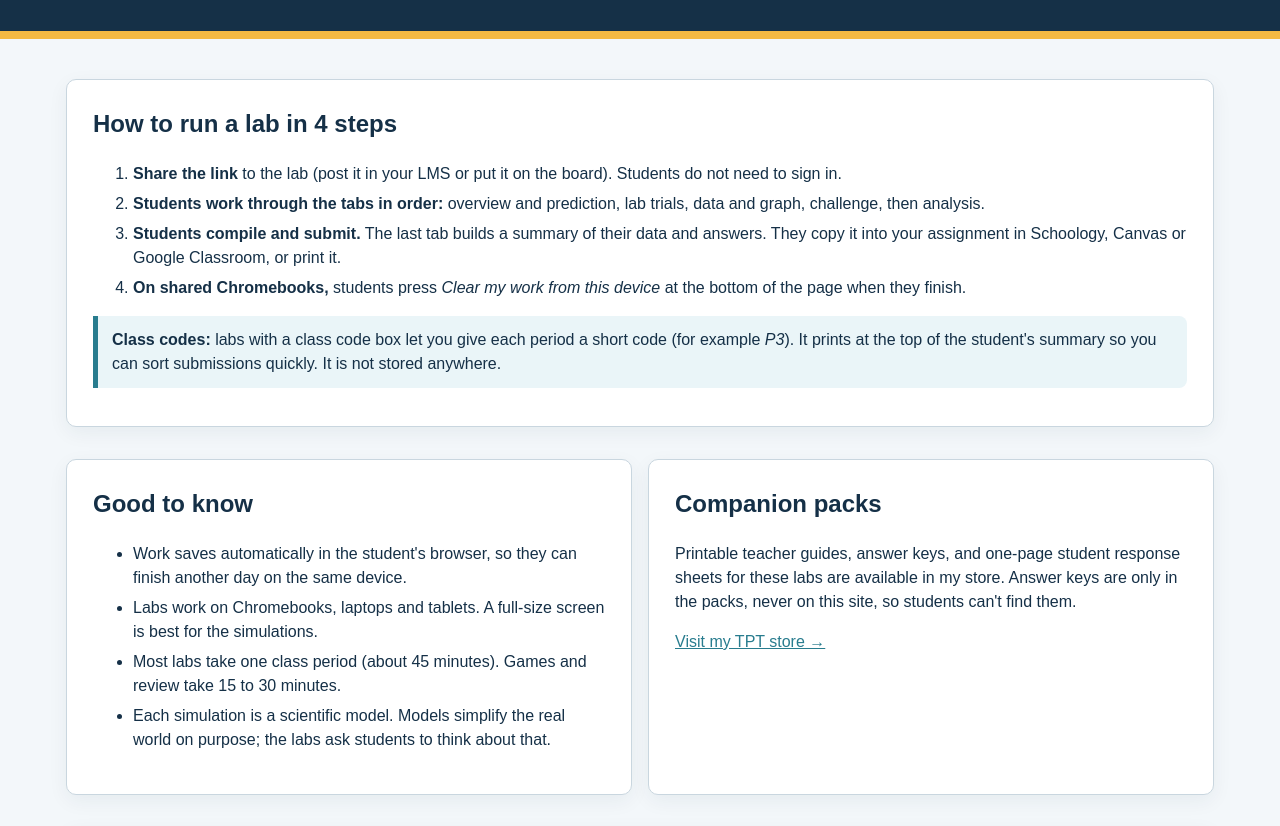
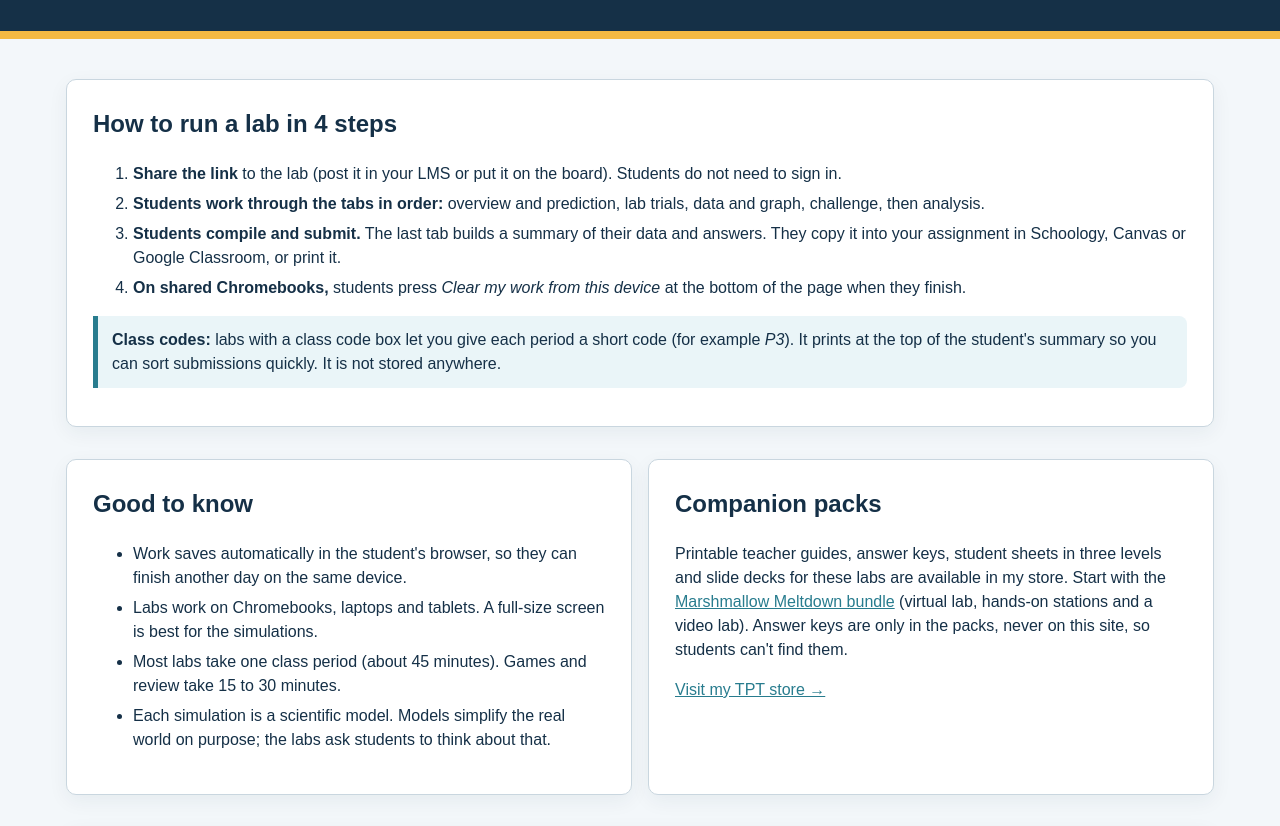
Before and after one commit to theunexpectedscienceteacher-blip/labs, a plain HTML site: page teachers/index.html in a window 1280 px wide. Shown: the part 230-1056 px from the top of the page. Drawn offline with Linux system fonts and the light colour scheme.

Commit message:
Point For Teachers page to Marshmallow bundle

```diff
--- a/teachers/index.html
+++ b/teachers/index.html
@@ -50,7 +50,7 @@
     </div>
     <div class="card">
       <h2>Companion packs</h2>
-      <p>Printable teacher guides, answer keys, and one-page student response sheets for these labs are available in my store. Answer keys are only in the packs, never on this site, so students can't find them.</p>
+      <p>Printable teacher guides, answer keys, student sheets in three levels and slide decks for these labs are available in my store. Start with the <a href="https://www.teacherspayteachers.com/Product/Marshmallow-Meltdown-BUNDLE-Thermal-Energy-Virtual-Lab-Stations-Video-Lab-18530844">Marshmallow Meltdown bundle</a> (virtual lab, hands-on stations and a video lab). Answer keys are only in the packs, never on this site, so students can't find them.</p>
       <p><a href="https://www.teacherspayteachers.com/store/theunexpectedscienceteacher">Visit my TPT store &rarr;</a></p>
     </div>
   </div>
```
